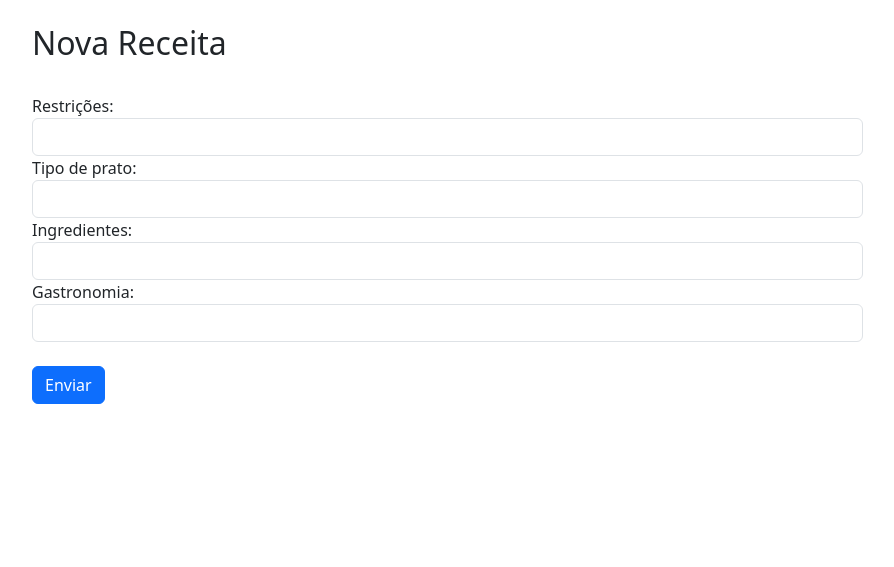
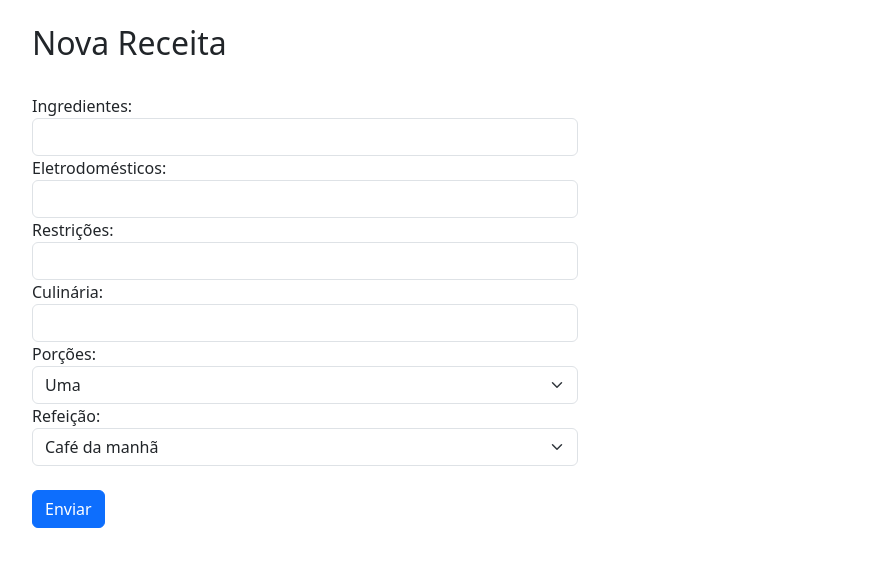
Before and after one commit to marisfreire/culinarIA, a Python web app: template app/templates/nova_receita.html in a window 1280 px wide. Shown: the top 567 px of the page, without its empty margins (50-944 px from the left). Run offline with Jinja, Linux system fonts and the light colour scheme; the template is opened without the code that fills it, so the values that code supplies are empty.

Commit message:
geração de receitas

```diff
--- a/app/static/main.js
+++ b/app/static/main.js
@@ -6,10 +6,12 @@ submit_btn.addEventListener("click", async (e) => {
     e.preventDefault();
 
     const data = {
+        ingredientes: document.querySelector('input[name="ingredientes"]').value,
+        eletrodomesticos: document.querySelector('input[name="eletrodomesticos"]').value,
+        culinaria: document.querySelector('input[name="culinaria"]').value,
         restricoes: document.querySelector('input[name="restricoes"]').value,
-        tipo: document.querySelector('input[name="tipo"]').value,
-        ingredientes: document.querySelector('input[name="ingredientes"]').value,
-        gastronomia: document.querySelector('input[name="gastronomia"]').value
+        porcoes: document.querySelector('select[name="porcoes"]').value,
+        refeicao: document.querySelector('select[name="refeicao"]').value
     };
 
     const response = await fetch("/resposta", {
--- a/app/templates/nova_receita.html
+++ b/app/templates/nova_receita.html
@@ -7,31 +7,62 @@
     <link href="https://cdn.jsdelivr.net/npm/bootstrap@5.3.3/dist/css/bootstrap.min.css" rel="stylesheet" integrity="sha384-QWTKZyjpPEjISv5WaRU9OFeRpok6YctnYmDr5pNlyT2bRjXh0JMhjY6hW+ALEwIH" crossorigin="anonymous">
 </head>
 <body>
+
     <div class="container">
         <div class="row mt-4">
             <h2>Nova Receita</h2>
         </div>
 
-            <form action="" method="post" class="row mt-4" id="input">
-                <div class="col-9">
+        <div class="row mt-4">
+
+            <div class="col-md-6">
+                <form action="" method="post" id="input">
+                    <div>
+                        Ingredientes:
+                        <input type="text" name="ingredientes" class="form-control">
+                    </div>
+                    <div>
+                        Eletrodomésticos:
+                        <input type="text" name="eletrodomesticos" class="form-control">
+                    </div>
+                    <div>
                         Restrições:
-                    <input type="text" name="restricoes" id="" class="form-control">
-                    Tipo de prato:
-                    <input type="text" name="tipo" id="" class="form-control">
-                    Ingredientes:
-                    <input type="text" name="ingredientes" id="" class="form-control">
-                    Gastronomia:
-                    <input type="text" name="gastronomia" id="" class="form-control">
+                        <input type="text" name="restricoes" class="form-control">
                     </div>
-                <div class="col-8">
+                    <div>
+                        Culinária:
+                        <input type="text" name="culinaria" class="form-control">
+                    </div>
+                    <div>
+                        Porções:
+                        <select class="form-select" name="porcoes">
+                            <option value="1">Uma</option>
+                            <option value="2">Duas</option>
+                            <option value="3">Três</option>
+                            <option value="4">Quatro</option>
+                            <option value="5">Cinco</option>
+                        </select>
+                    </div>
+                    <div>
+                        Refeição:
+                        <select class="form-select" name="refeicao">
+                            <option value="Café da manhã">Café da manhã</option>
+                            <option value="Almoço">Almoço</option>
+                            <option value="Jantar">Jantar</option>
+                            <option value="Sobremesa">Sobremesa</option>
+                            <option value="Lanche">Lanche</option>
+                        </select>
+                    </div>
                     <button type="submit" class="btn btn-primary mt-4">Enviar</button>
+                </form>
             </div>
-            </form>
 
+            <div class="col-md-6">
+                <div id="body"><!-- receita vem aqui --></div>
             </div>
-        <pre id="body"></pre>
+        </div>
+    </div>
 
-        <!--Stream da resposta do prompt-->
     <script src="../static/main.js"></script>
     <script src="https://cdn.jsdelivr.net/npm/marked/marked.min.js"></script>
     <script src="https://cdn.jsdelivr.net/npm/bootstrap@5.3.3/dist/js/bootstrap.bundle.min.js" integrity="sha384-YvpcrYf0tY3lHB60NNkmXc5s9fDVZLESaAA55NDzOxhy9GkcIdslK1eN7N6jIeHz" crossorigin="anonymous"></script>
```
Also changed, not shown: app/routes.py (+31 -20 lines), 1 other file. Lines whose indentation alone changed are shown as unchanged.
